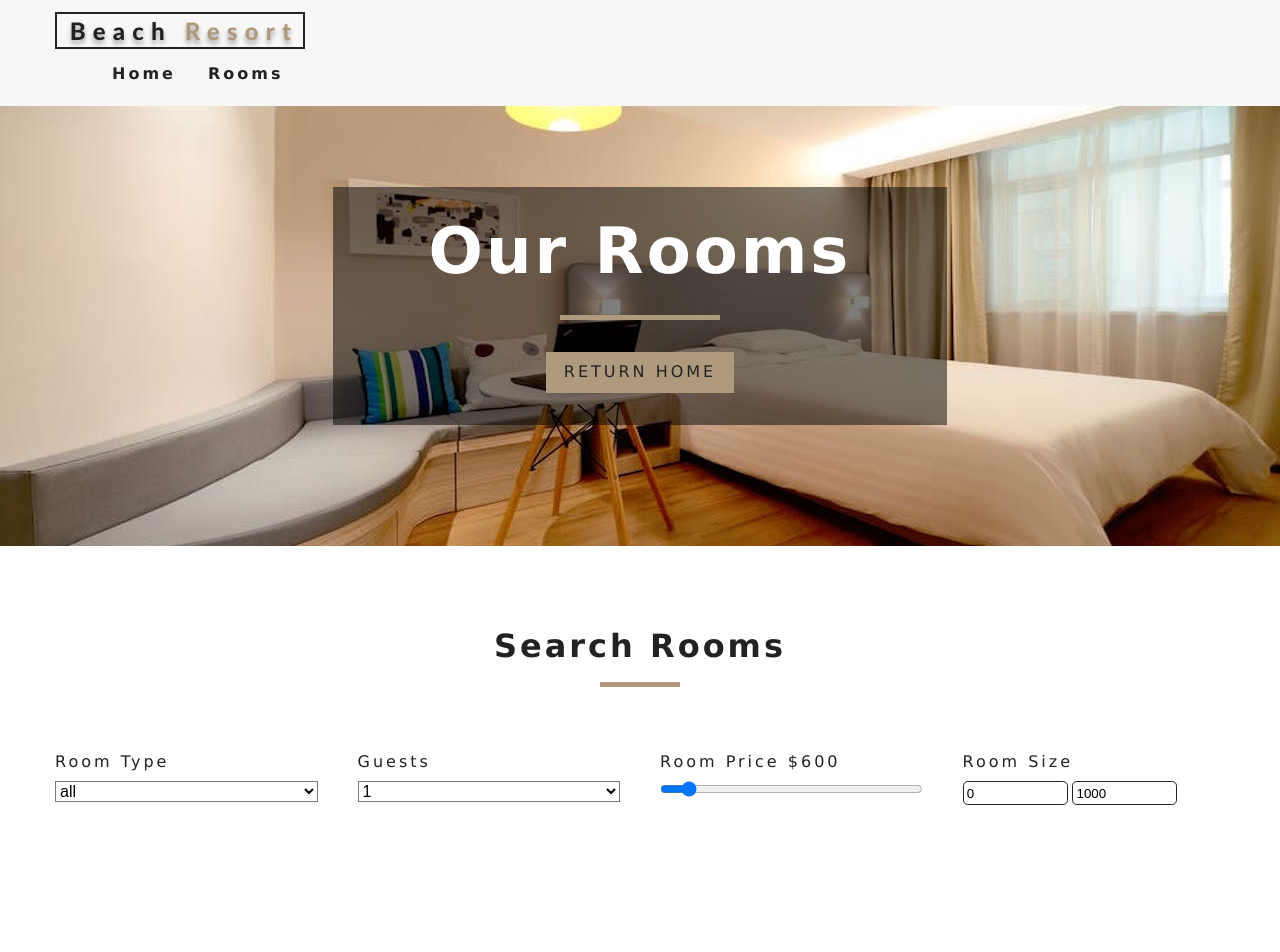
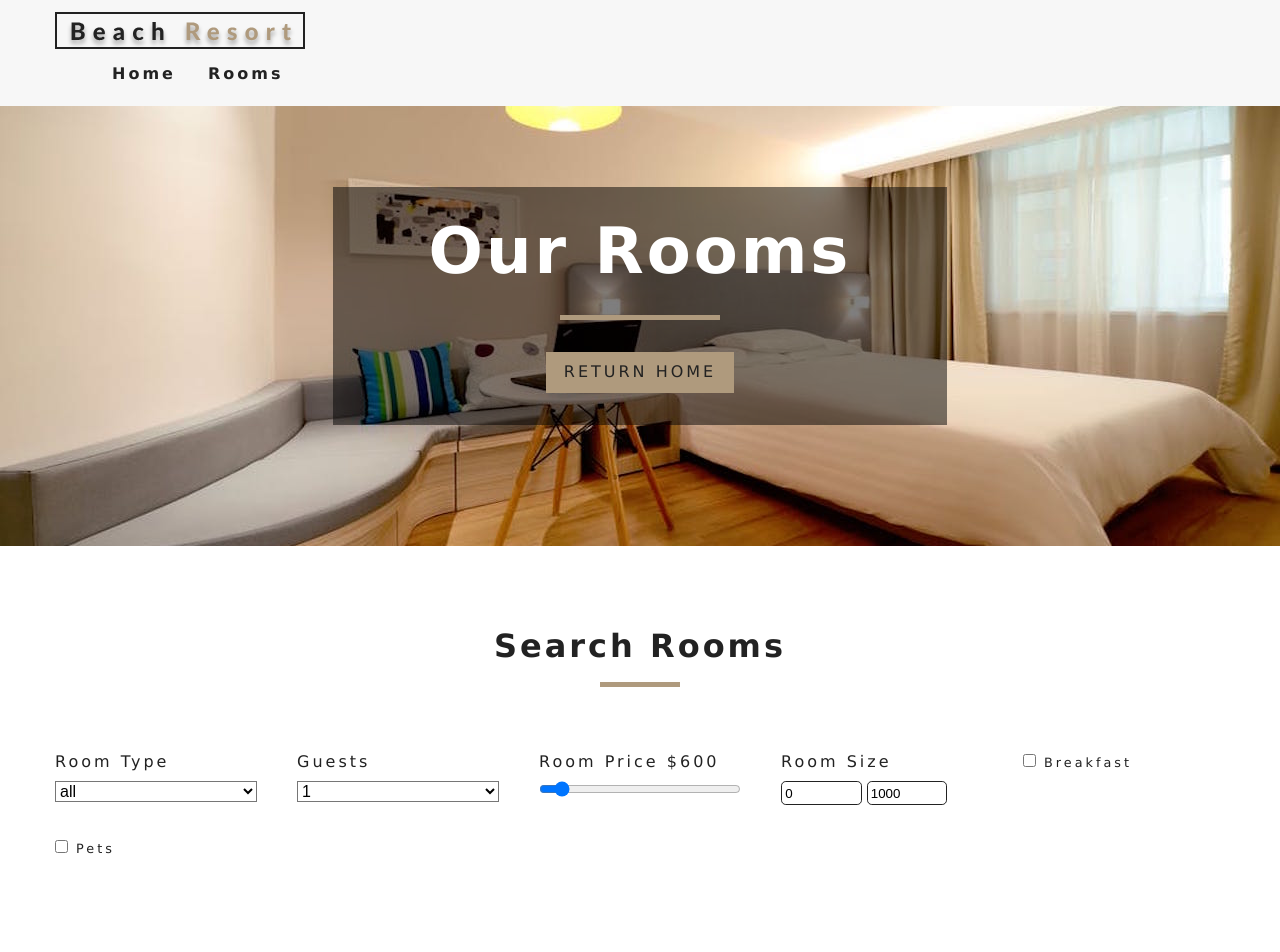
Before and after one commit to kosiazom/my-resorts, a React (Create React App) app: page /rooms in a window 1280 px wide. Shown: the top 952 px of the page. Built offline with nearby package versions, Linux system fonts and the light colour scheme.

Commit message:
final push

```diff
--- a/src/components/RoomFilter.jsx
+++ b/src/components/RoomFilter.jsx
@@ -117,7 +117,33 @@ const RoomFilter = ({rooms}) => {
                     </div>
                 </div>
                 {/* end of size */}
+                    <div className="form-group">
+                        <div className="single-extra">
+                            <input
+                            type="checkbox"
+                            name="breakfast"
+                            id="breakfast"
+                            checked={breakfast}
+                            onChange={handleChange}
+                             />
+                            <label
+                            htmlFor="breakfast">breakfast</label>
+                        </div>
+                    </div>
 
+                    <div className="form-group">
+                        <div className="single-extra">
+                            <input
+                            type="checkbox"
+                            name="pets"
+                            id="pets"
+                            checked={pets}
+                            onChange={handleChange}
+                             />
+                            <label
+                            htmlFor="pets">pets</label>
+                        </div>
+                    </div>
                 {/* extras */}
                 {/* end of extras */}
 
```
